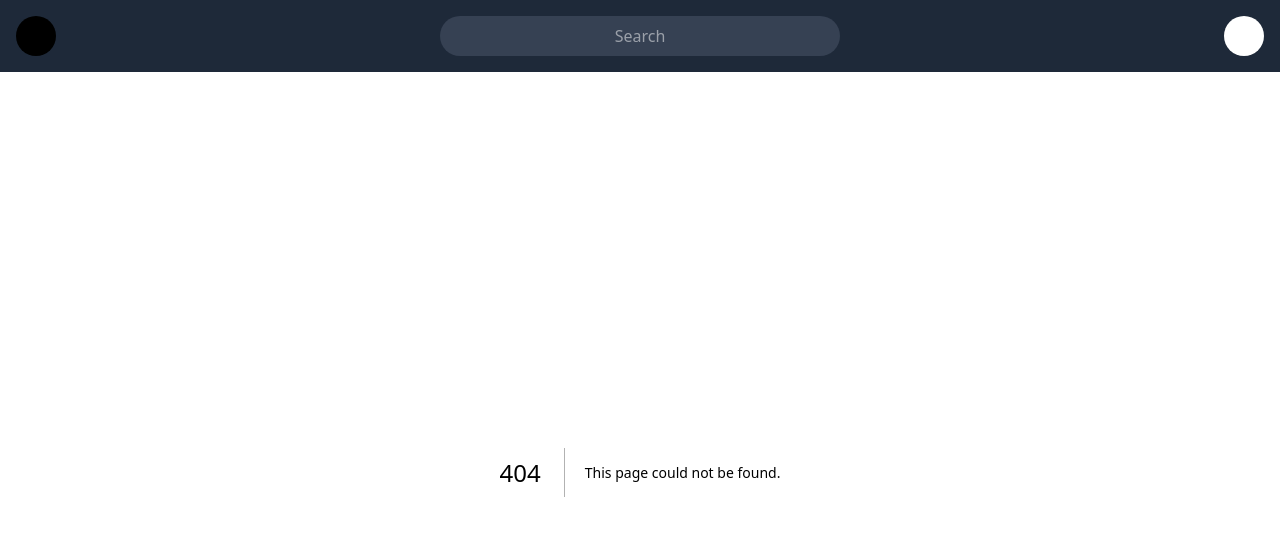
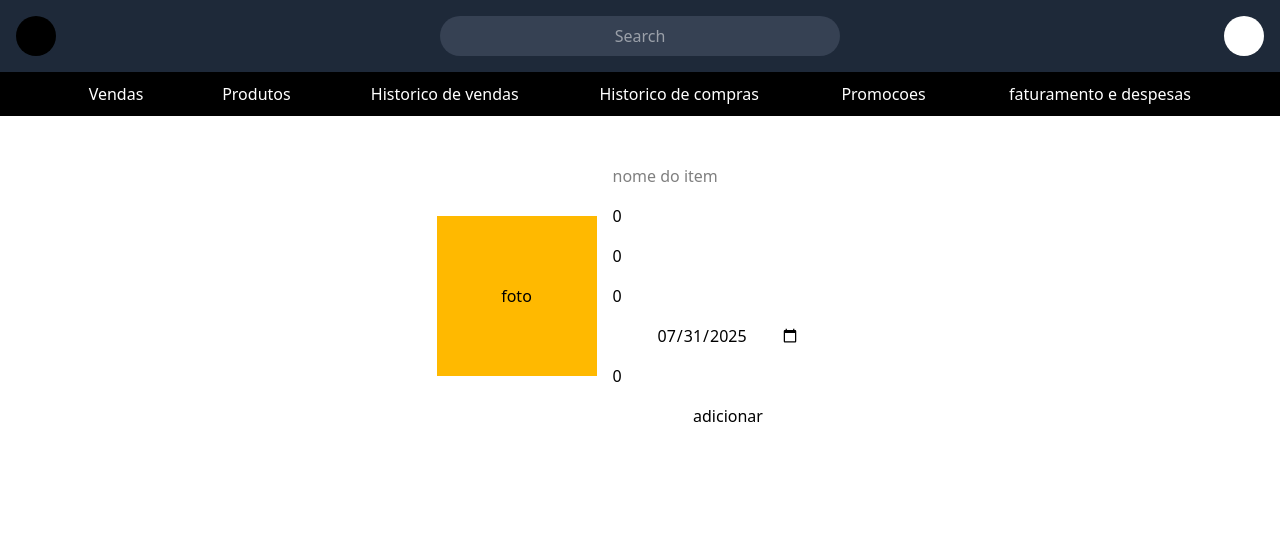
Before and after one commit to Kaique-William/E-comerce, a Next.js app: page /produtos/adicionar in a window 1280 px wide. Before the commit this address had no page. Shown: the top 536 px of the page. Built offline with nearby package versions, Linux system fonts and the light colour scheme.

Commit message:
update tela produtos

```diff
--- a/src/app/(log)/login/page.tsx
+++ b/src/app/(log)/login/page.tsx
@@ -1,11 +1,14 @@
 "use client";
 import Link from "next/link";
 import { useState } from "react";
+import { useRouter } from "next/navigation";
 
 export default function Login() {
   const [email, setEmail] = useState("");
   const [senha, setSenha] = useState("");
   const [mensagem, setMensagem] = useState("");
+
+  const router = useRouter();
 
   async function handleLogin(e: React.FormEvent) {
     e.preventDefault();
@@ -19,11 +22,13 @@ export default function Login() {
     });
 
     const data = await res.json();
-    console.log(data)
+    console.log(data);
     if (data.token) {
       setMensagem("Login realizado com sucesso!");
-      console.log("Token:", data.token);
-
+      // console.log("Token:", data.token);
+      setTimeout(() => {
+        router.push("/conta_cliente");
+      }, 2000);
     } else {
       setMensagem(data.message || "Erro ao fazer login");
     }
--- a/src/app/(perfil)/(adm)/layout.tsx
+++ b/src/app/(perfil)/(adm)/layout.tsx
@@ -6,9 +6,9 @@ export default function LayoutAdm({
   children: React.ReactNode;
 }>) {
   return (
-    <section>
+    <>
       <AdmFuncoes />
-      {children}
-    </section>
+      <main>{children}</main>
+    </>
   );
 }
--- /dev/null
+++ b/src/app/(perfil)/(adm)/produtos/(item)/adicionar/page.tsx
@@ -0,0 +1,97 @@
+"use client";
+import React, { useState } from "react";
+
+export default function Adicionar() {
+  const [nome, setNome] = useState("");
+  const [valor, setValor] = useState(0);
+  const [quantidade, setQuantidade] = useState(0);
+  const [quantidade_minima, setQuantidade_minima] = useState(0);
+  const [quantidade_ultima_remeca, setQuantidade_ultima_remeca] = useState(0);
+  const [dataUltimaRemeca, setDataUltimaRemeca] = useState(
+    new Date().toISOString().split("T")[0]
+  );
+
+  const handleSubmit = async (e: React.FormEvent<HTMLFormElement>) => {
+    e.preventDefault();
+
+    console.log("Adicionar produto:", {
+      nome,
+      valor,
+      quantidade,
+      quantidade_minima,
+      data_ultima_remeca: dataUltimaRemeca,
+      quantidade_ultima_remeca,
+    });
+
+    const res = await fetch("/produtos/api", {
+      method: "POST",
+      headers: {
+        "Content-Type": "application/json",
+      },
+      body: JSON.stringify({
+        nome,
+        valor,
+        quantidade,
+        quantidade_minima,
+        data_ultima_remeca: dataUltimaRemeca,
+        quantidade_ultima_remeca,
+      }),
+    });
+
+    console.log("Resposta do servidor:", res);
+
+    if (res.ok) {
+      alert("Produto adicionado com sucesso!");
+    } else {
+      const data = await res.json();
+      console.error("Erro ao adicionar produto:", data.error || "Erro ao adicionar produto.");
+      alert(data.error || "Erro ao adicionar produto.");
+    }
+  };
+
+  return (
+    <div className="w-full flex items-center justify-center gap-4 pt-12">
+      <div className="w-40 h-40 flex items-center justify-center bg-amber-400">
+        foto
+      </div>
+      <form className="flex flex-col items-center gap-4" onSubmit={handleSubmit}>
+        <input
+          type="text"
+          placeholder="nome do item"
+          value={nome}
+          onChange={(e) => setNome(e.target.value)}
+        />
+        <input
+          type="number"
+          placeholder="valor"
+          value={valor}
+          onChange={(e) => setValor(Number(e.target.value))}
+        />
+        <input
+          type="number"
+          placeholder="quantidade"
+          value={quantidade}
+          onChange={(e) => setQuantidade(Number(e.target.value))}
+        />
+        <input
+          type="number"
+          placeholder="quantidade minima"
+          value={quantidade_minima}
+          onChange={(e) => setQuantidade_minima(Number(e.target.value))}
+        />
+        <input
+          type="date"
+          value={dataUltimaRemeca}
+          onChange={(e) => setDataUltimaRemeca(e.target.value)}
+        />
+        <input
+          type="number"
+          placeholder="quantidade ultima remeca"
+          value={quantidade_ultima_remeca}
+          onChange={(e) => setQuantidade_ultima_remeca(Number(e.target.value))}
+        />
+        <button type="submit">adicionar</button>
+      </form>
+    </div>
+  );
+}
--- /dev/null
+++ b/src/app/(perfil)/(adm)/produtos/(item)/editar/page.tsx
@@ -0,0 +1,7 @@
+export default function Page() {
+    return (
+        <div className="w-full h-full">
+
+        </div>
+    )
+}
--- a/src/app/(perfil)/(adm)/produtos/page.tsx
+++ b/src/app/(perfil)/(adm)/produtos/page.tsx
@@ -1,22 +1,70 @@
+"use client";
+
+import Link from "next/link";
+import { useEffect, useState } from "react";
+
+interface Produto {
+  id: number;
+  nome: string;
+  valor: number;
+  quantidade: number;
+  quantidade_minima: number;
+  data_ultima_remeca: string;
+  quantidade_ultima_remeca: number;
+}
+
 export default function Produtos() {
+  const [produtos, setProdutos] = useState<Produto[]>([]);
+  const [selecionado, setSelecionado] = useState<Produto | null>(null);
+
+  useEffect(() => {
+    const fetchData = async () => {
+      const response = await fetch("/produtos/api");
+      const data = await response.json();
+      console.log(data);
+      setProdutos(data);
+    };
+    fetchData();
+  }, []);
+
   return (
     <div className="w-full h-screen flex">
       {/* Sidebar de categorias */}
-            <div className="h-full w-[350px] flex flex-col items-center justify-center bg-gray-500">
+      <aside className="w-2xs flex flex-col items-center justify-center bg-gray-500">
         <h1 className="text-white text-3xl">categorias</h1>
+      </aside>
+      {/* Conteúdo principal */}
+      <main className="flex-1 flex flex-col items-center pt-12">
+        {/* Lista de itens */}
+        <div className="w-[96%] flex flex-col items-center border-b">
+          {produtos.map((item) => (
+            <div key={item.id} className="flex items-center w-full py-8 gap-7">
+              <div className="w-24 h-24 bg-gray-200 flex items-center justify-center text-xs">
+                foto do item
               </div>
-            {/* Conteúdo principal */}
-            <div className="flex-1 flex flex-col items-center pt-12">
-                {/* Barra de pesquisa */}
-                <div className="w-[600px] bg-gray-200 text-center py-2 mb-12">
-                    pesquisa de itens
+              <div className="w-full">
+                <div className="flex justify-between w-full">
+                <h1>{item.nome}</h1>
+                <h1>codigo do item</h1>
+                <h1>R${item.valor}</h1>
                 </div>
-                {/* Lista de itens */}
-                <div className="w-full max-w-3xl flex flex-col items-center">
-                    <div className="text-4xl mb-8">item</div>
-                    <hr className="w-full mb-8" />
+                <div className="flex items-center justify-between gap-4 mt-4">
+                <h1>{item.quantidade}</h1>
+                <h1>{item.quantidade_minima}</h1>
+                <h1>{item.data_ultima_remeca}</h1>
+                <h1>{item.quantidade_ultima_remeca}</h1>
                 </div>
               </div>
             </div>
-    )
+          ))}
+          <Link href="/perfil/adm/produtos/editar">
+            <button className="bg-blue-500 hover:bg-blue-700 text-white font-bold py-2 px-4 rounded">editar</button>
+          </Link>
+        </div>
+      </main>
+      <Link href="/produtos/adicionar">
+        <button className="fixed bottom-4 right-4">adicionar</button>
+      </Link>
+    </div>
+  );
 }
--- a/src/app/(perfil)/(adm)/promocoes/(tipos)/@tipo2/page.tsx
+++ b/src/app/(perfil)/(adm)/promocoes/(tipos)/@tipo2/page.tsx
@@ -19,9 +19,7 @@ export default function Tipo2() {
       </div>
 
       {/* Itens da promoção */}
-      <h2 className="text-center text-xl font-medium mb-4">
-        Item principal
-      </h2>
+      <h2 className="text-center text-xl font-medium mb-4">Item principal</h2>
       <div className="bg-gray-300 p-6 mb-8 rounded">
         <div className="flex justify-center mb-4">
           <input
@@ -47,6 +45,7 @@ export default function Tipo2() {
       </div>
       <div className="ml-8 mt-2 flex gap-2 items-center">
         <span className="text-gray-700">valor da promoção</span>
+        <form action="">
           <input
             type="number"
             className="bg-gray-300 px-2 py-1 rounded w-20 text-center outline-none
@@ -55,6 +54,7 @@ export default function Tipo2() {
           [appearance:textfield]"
             min={0}
           />
+        </form>
       </div>
     </div>
   );
--- a/src/app/layout.tsx
+++ b/src/app/layout.tsx
@@ -14,7 +14,7 @@ export default function RootLayout({
 }>) {
   return (
     <html lang="pt-BR">
-      <body className={`antialiased`}>
+      <body>
         <Header />
         <main>{children}</main>
       </body>
```
Also changed, not shown: 1 other file (tests, documents, lock files or other folders). Lines whose indentation alone changed are shown as unchanged.
